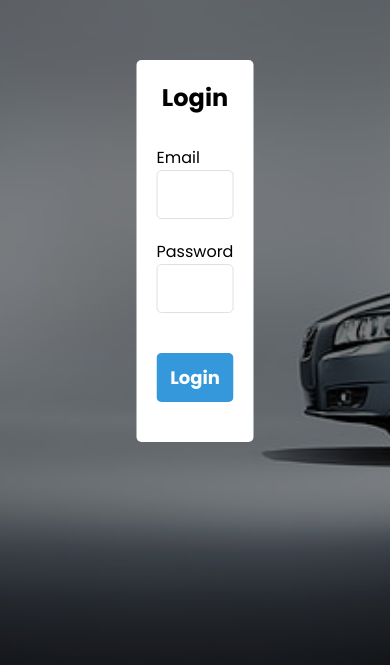
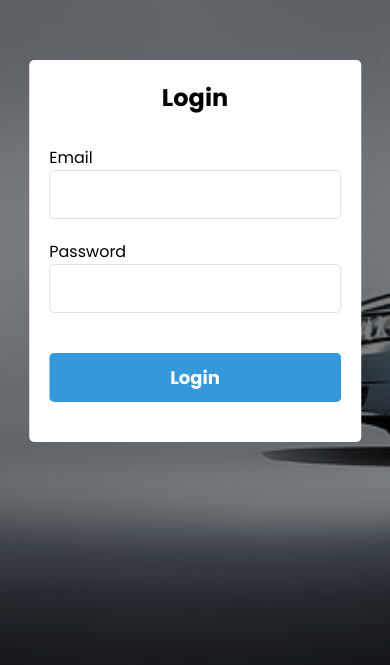
Before and after one commit to YoussefLMT/Car-Rental-Frontend-React, a React (Create React App) app: page / in a window 390 px wide. Shown: the part 171-836 px from the top of the page. Built offline with nearby package versions, Linux system fonts and the light colour scheme.

Commit message:
made login page responsive

```diff
--- a/src/index.css
+++ b/src/index.css
@@ -1,5 +1,4 @@
 @import url('https://fonts.googleapis.com/css2?family=Poppins:wght@200;300;400;500;600;700&display=swap');
-
 
 * {
   margin: 0;
--- a/src/pages/login.css
+++ b/src/pages/login.css
@@ -65,3 +65,9 @@
 .btn:hover {
     background: #0984e3;
 }
+
+@media only screen and (max-width: 600px) {
+    .auth-content {
+        width: 85%;
+    }
+}
```
